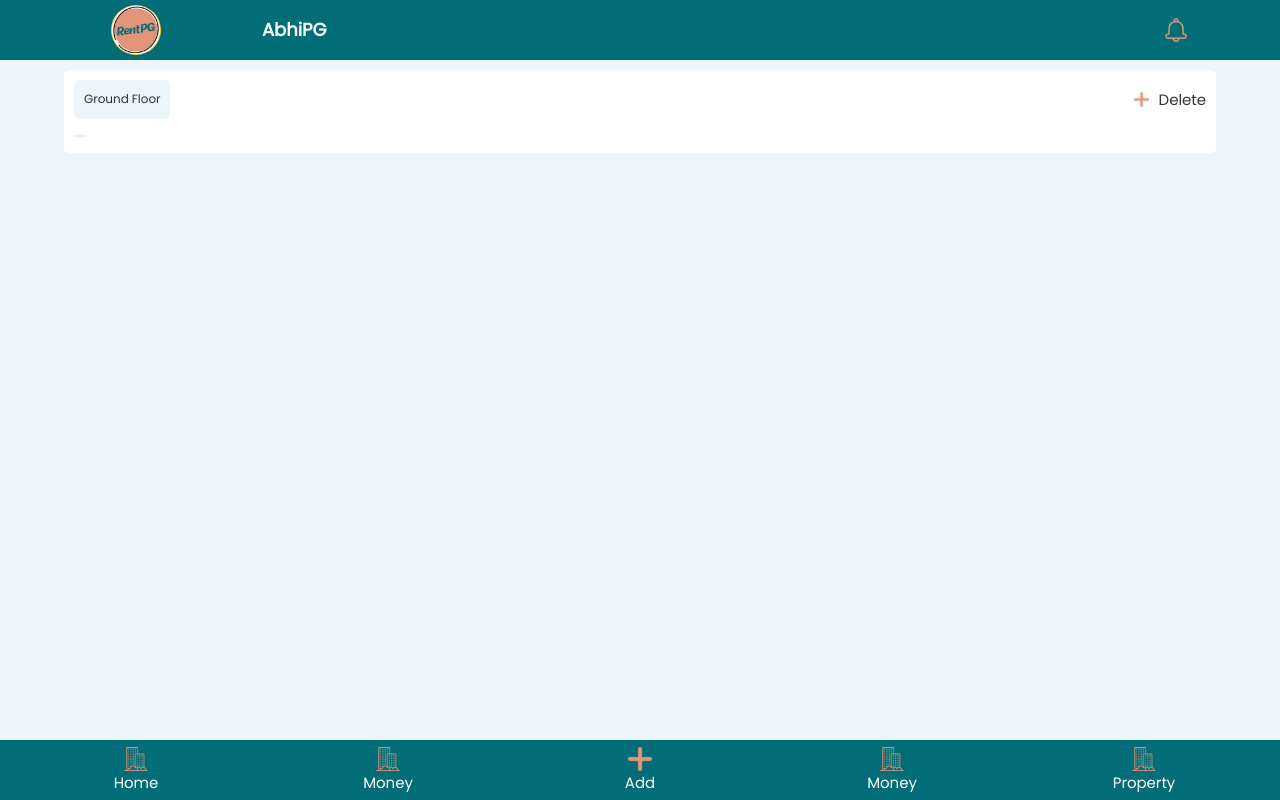
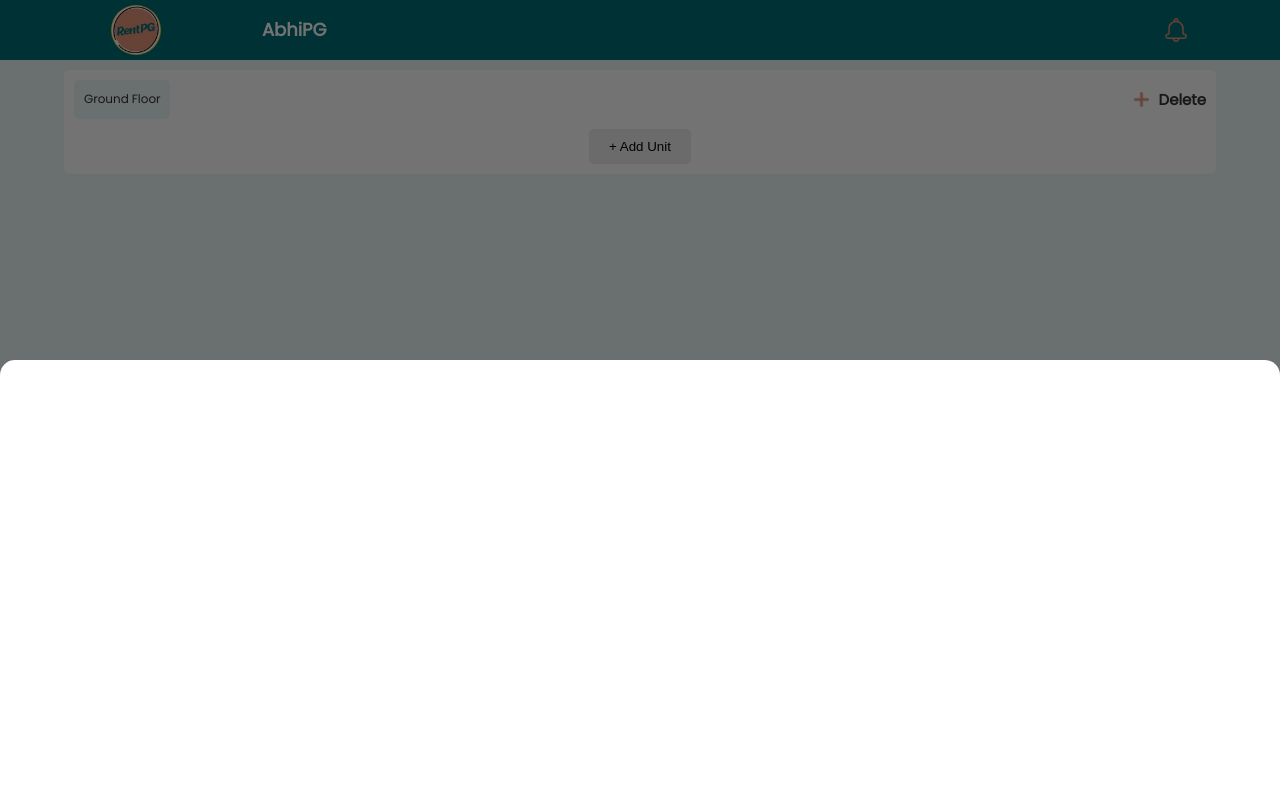
Before and after one commit to codeWithJooy/RentPg, a React (Create React App) app in the folder frontend/: page /floor in a window 1280 px wide. Built offline with nearby package versions, Linux system fonts and the light colour scheme.

Commit message:
frontend

```diff
--- /dev/null
+++ b/frontend/src/Pages/Property/Floors/FloorUnit.js
@@ -0,0 +1,25 @@
+import React from "react";
+
+const FloorUnit = ({ setFloorDetails }) => {
+  const handleFloorDetails = () => {
+    setFloorDetails(true);
+  };
+  return (
+    <div className="floorUnit">
+      <div className="floorUnitTop">
+        <div className="floor">Ground Floor</div>
+        <div className="floorDelete">
+          <img src="Assets/Footer/plus.png" />
+          <p>Delete</p>
+        </div>
+      </div>
+      <div className="floorButton">
+        <button onClick={handleFloorDetails()} className="floorUnitButton">
+          {"+ Add Unit"}
+        </button>
+      </div>
+    </div>
+  );
+};
+
+export default FloorUnit;
--- a/frontend/src/Pages/Property/Floors/Floors.css
+++ b/frontend/src/Pages/Property/Floors/Floors.css
@@ -2,6 +2,7 @@
   width: 100%;
   height: 100vh;
   background-color: #edf6f9;
+  position: relative;
 }
 
 .floorUnit {
@@ -35,9 +36,43 @@
   display: flex;
   align-items: center;
   justify-content: flex-end;
+  font-size: 15px;
+  font-weight: bold;
 }
 .floorDelete img {
   width: 15px;
   height: 15px;
   margin-right: 10px;
 }
+.floorButton {
+  width: 100%;
+  display: flex;
+  justify-content: center;
+  align-items: center;
+  margin-top: 10px;
+}
+.floorUnitButton {
+  margin: 0 auto;
+  border-radius: 5px;
+  padding: 10px 20px;
+}
+.floorAdd {
+  position: fixed;
+  top: 0px;
+  left: 00px;
+  bottom: 0px;
+  width: 100%;
+  height: 100vh;
+  background-color: rgba(0, 0, 0, 0.55);
+  z-index: 1000001;
+}
+.floorAddUnit {
+  position: fixed;
+  bottom: 0;
+  left: 0;
+  height: 55vh;
+  width: 100%;
+  background-color: #fff;
+  border-top-left-radius: 15px;
+  border-top-right-radius: 15px;
+}
--- a/frontend/src/Pages/Property/Floors/Floors.js
+++ b/frontend/src/Pages/Property/Floors/Floors.js
@@ -1,20 +1,17 @@
-import React from "react";
+import React, { useState } from "react";
 import "./Floors.css";
 import Header from "../../../Components/Header/Header";
 import Footer from "../../../Components/Footer/Footer";
+import FloorUnit from "./FloorUnit";
+
 const Floors = () => {
+  const [floorDetails, setFloorDetails] = useState(false);
   return (
     <div className="floorDiv">
       <Header />
-      <div className="floorUnit">
-        <div className="floorUnitTop">
-          <div className="floor">Ground Floor</div>
-          <div className="floorDelete">
-            <img src="Assets/Footer/plus.png" />
-            <p>Delete</p>
-          </div>
-        </div>
-        <button className="floorUnitButton"></button>
+      <FloorUnit setFloorDetails={setFloorDetails} />
+      <div className="floorAdd">
+        <div className="floorAddUnit"></div>
       </div>
       <Footer />
     </div>
```
